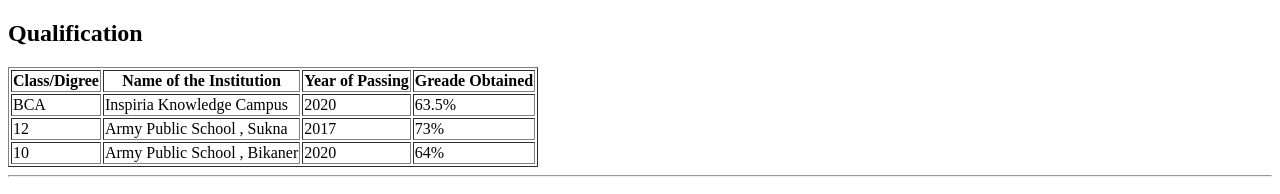
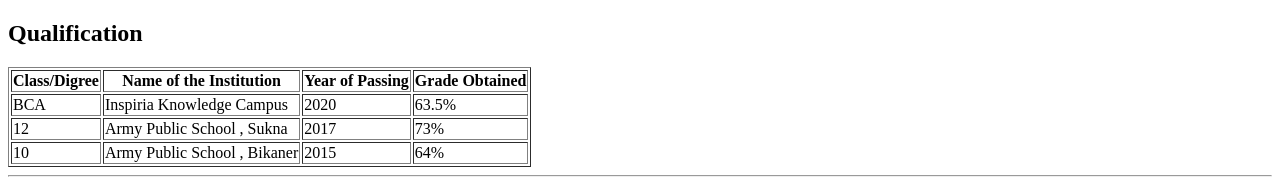
Before and after one commit to TanmoyGhosh21/CV, a plain HTML site: page index.html in a window 1280 px wide. Shown: the part 265-459 px from the top of the page. Drawn offline with Linux system fonts and the light colour scheme.

Commit message:
Add files via upload

```diff
--- a/index.html
+++ b/index.html
@@ -25,7 +25,7 @@
           <th>Class/Digree</th>
           <th>Name of the Institution</th>
           <th>Year of Passing</th>
-          <th>Greade Obtained</th>
+          <th>Grade Obtained</th>
         </tr>
       </head>
       <body>
@@ -44,7 +44,7 @@
         <tr>
           <td>10</td>
           <td>Army Public School , Bikaner</td>
-          <td>2020</td>
+          <td>2015</td>
           <td>64%</td>
         </tr>
       </body>
```
